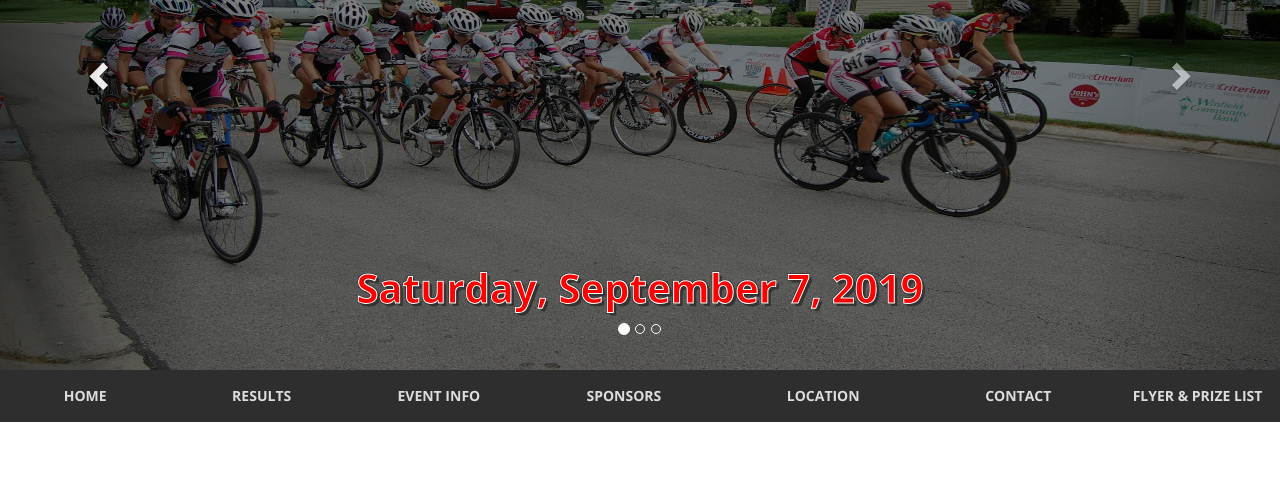
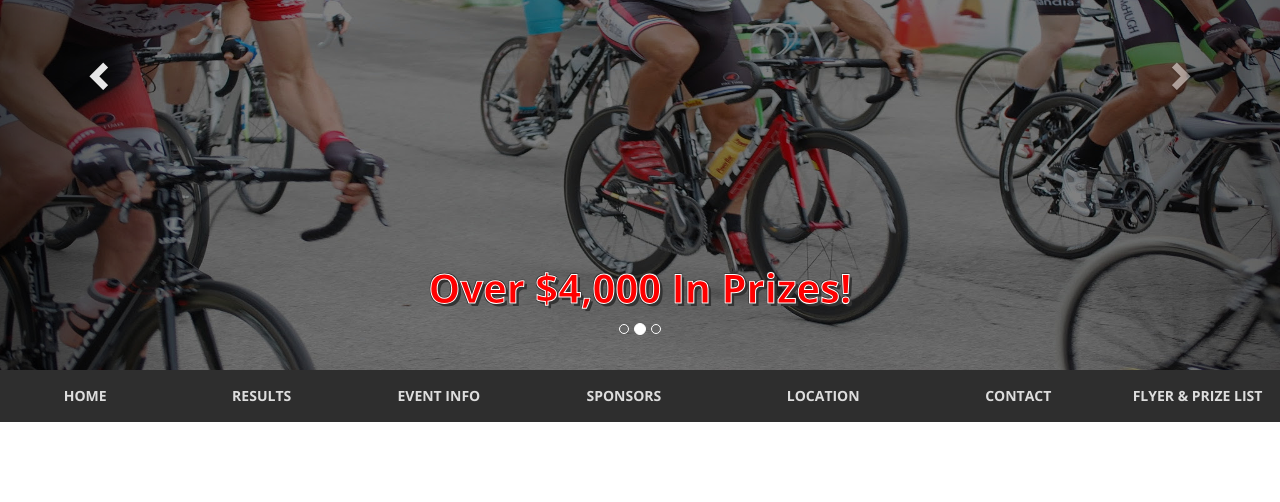
Before and after one commit to winfieldcriterium/winfieldcriterium.github.io, a Jekyll site: the page built from index.html, in a window 1280 px wide and 1400 px high, scrolled down 230 px. Shown: the top 502 px of the window. Built offline with Jekyll 4.4.1, drawn with Linux system fonts in a browser that asks for light colours; nearby versions of some CDN libraries; Markdown is read by kramdown in place of the engine named in the settings; some of the changed text lies outside the part shown; grey boxes are pictures that could not be loaded.

Commit message:
over $4,000 in prizes

```diff
--- a/index.html
+++ b/index.html
@@ -22,7 +22,7 @@
         <img src="/assets/img/bg_5.JPG" alt="Background image" />
         <div class="container">
           <div class="carousel-caption">
-            <h1>Over $7,000 In Prizes!</h1>
+            <h1>Over $4,000 In Prizes!</h1>
             <p></p>
           </div>
         </div>
@@ -100,7 +100,7 @@
     <hr />
     <p class="lead text-center">Saturday, September 7, 2019</p>
     <hr />
-    <p class="lead text-center">Over $7,000 In Prizes!</p>
+    <p class="lead text-center">Over $4,000 In Prizes!</p>
     <hr />
     <p class="lead text-center">USAC permit number ???</p>
     <div class="divider"></div>
```
